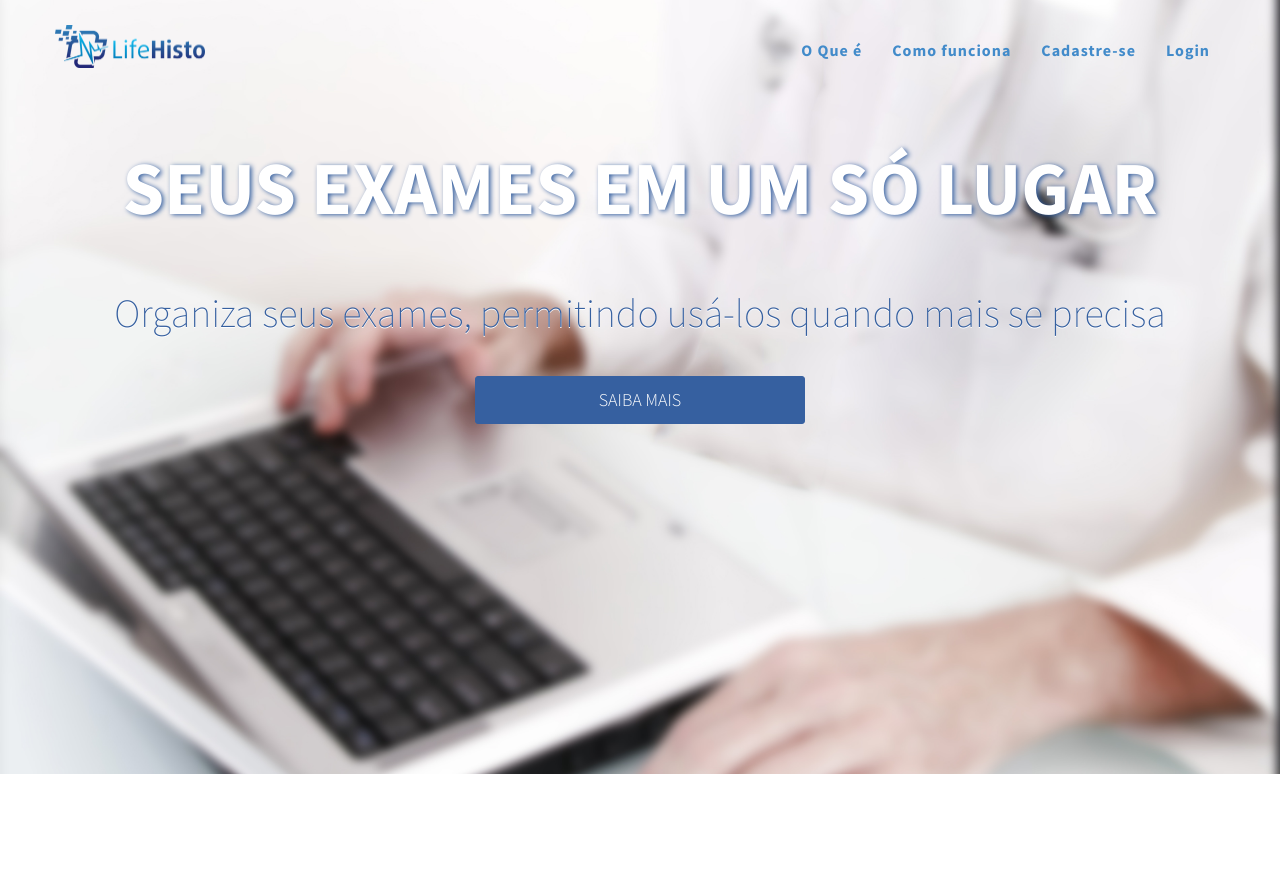
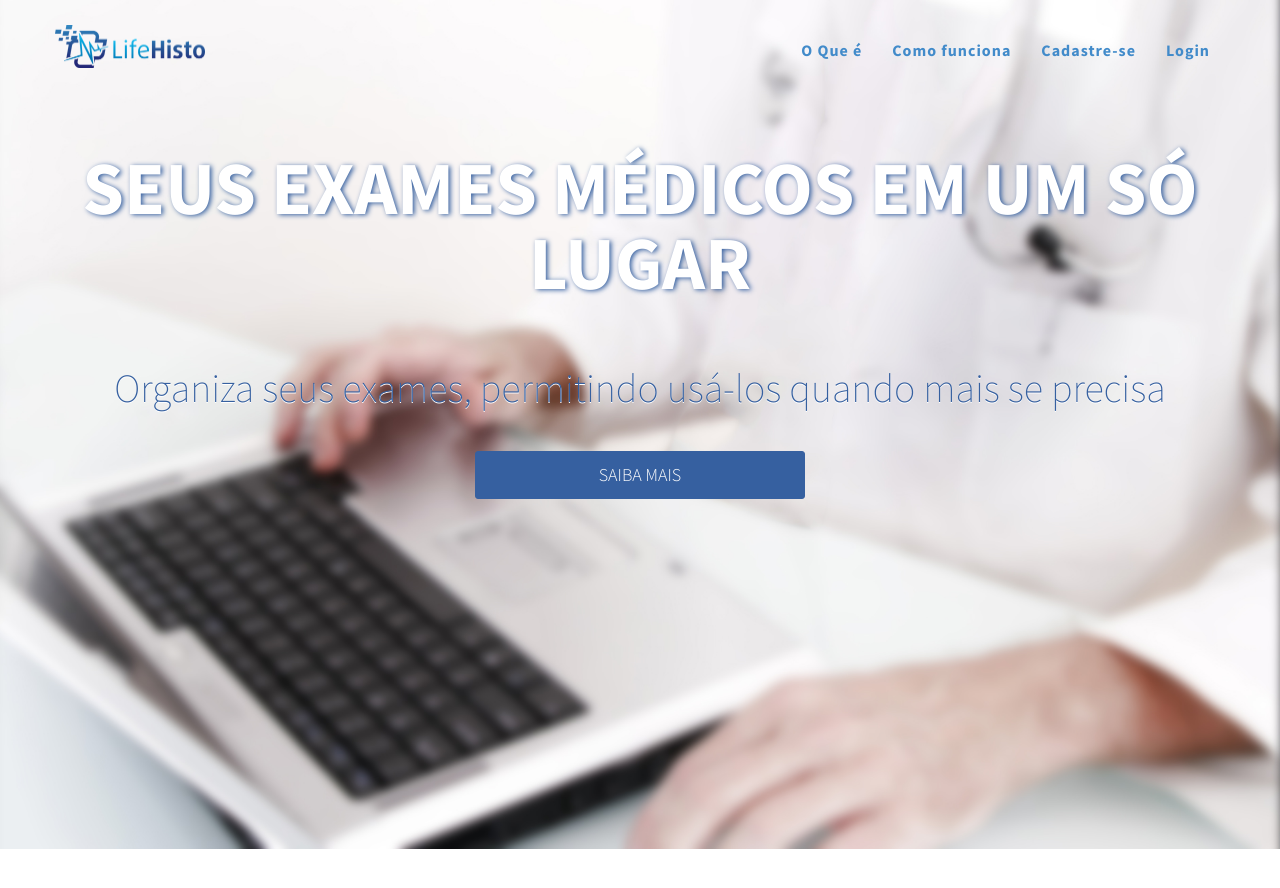
Before and after one commit to Lifehisto/lifehisto.github.io, a Jekyll site: the page built from index.html, in a window 1280 px wide and 900 px high. Shown: the top 888 px of the window. Built offline with Jekyll 4.4.1, drawn with Linux system fonts in a browser that asks for light colours; nearby versions of some CDN libraries; library files that are not in the unit come from our copies.

Commit message:
Update index.html
modified header 2 text

```diff
--- a/index.html
+++ b/index.html
@@ -6,7 +6,7 @@ layout: default
     <header>
         <div class="container">
             <div class="intro-text">
-                <div class="intro-heading">Seus exames em um só lugar</div>
+                <div class="intro-heading">Seus exames médicos em um só lugar</div>
                 <div class="intro-lead-in"> Organiza seus exames, permitindo usá-los quando mais se precisa</div>
                 <a href="#about" class="page-scroll btn btn-xl">Saiba Mais</a>
             </div>
```
